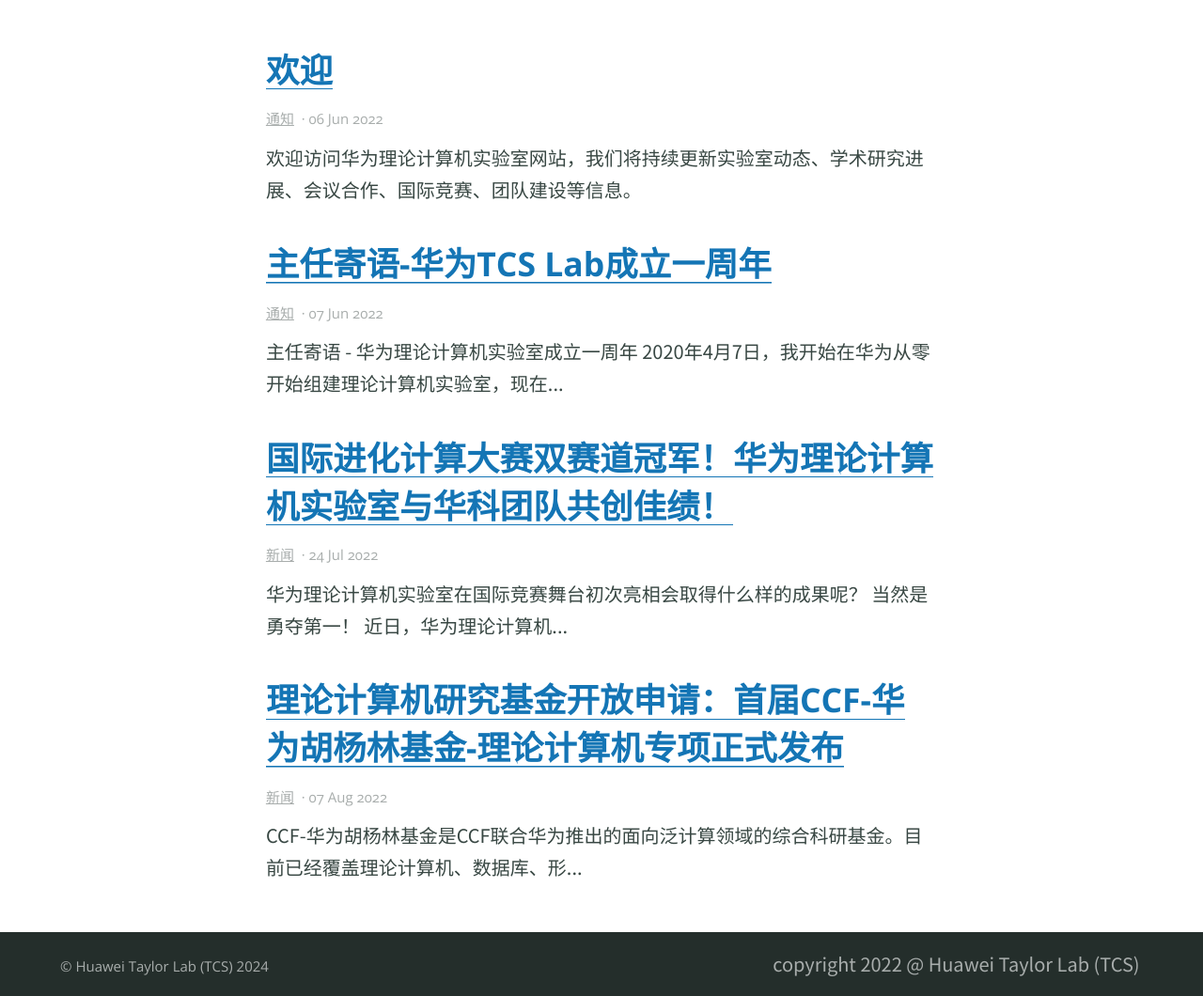
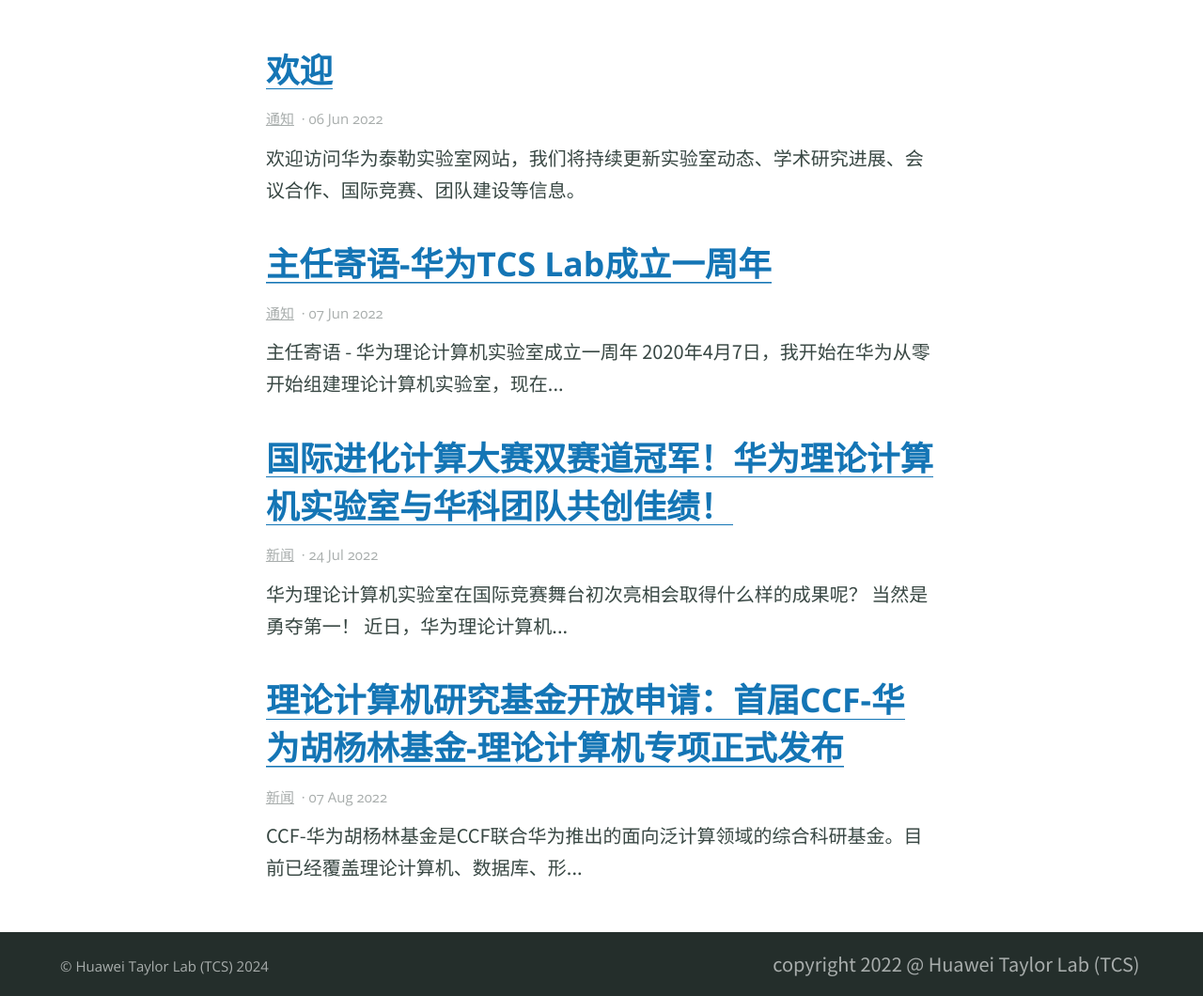
Before and after one commit to shawnpoo/shawnpoo.github.io, a Jekyll site: the page built from _zh/news_zh.md, in a window 1280 px wide. Shown: the part 390-1450 px from the top of the page at 94% size. Built offline with Jekyll 4.4.1, drawn with Linux system fonts in a browser that asks for light colours.

Commit message:
Update 2022-06-06-welcome.md
tcs -> tayhlor

```diff
--- a/_postszh/2022-06-06-welcome.md
+++ b/_postszh/2022-06-06-welcome.md
@@ -4,8 +4,8 @@
 categories:
 - 通知
 feature_text: |
-  ## 欢迎访问华为理论计算机实验室网站！
+  ## 欢迎访问华为泰勒实验室网站！
 feature_image: "https://picsum.photos/2560/600?image=872"
 ---
 
-欢迎访问华为理论计算机实验室网站，我们将持续更新实验室动态、学术研究进展、会议合作、国际竞赛、团队建设等信息。
+欢迎访问华为泰勒实验室网站，我们将持续更新实验室动态、学术研究进展、会议合作、国际竞赛、团队建设等信息。
```
